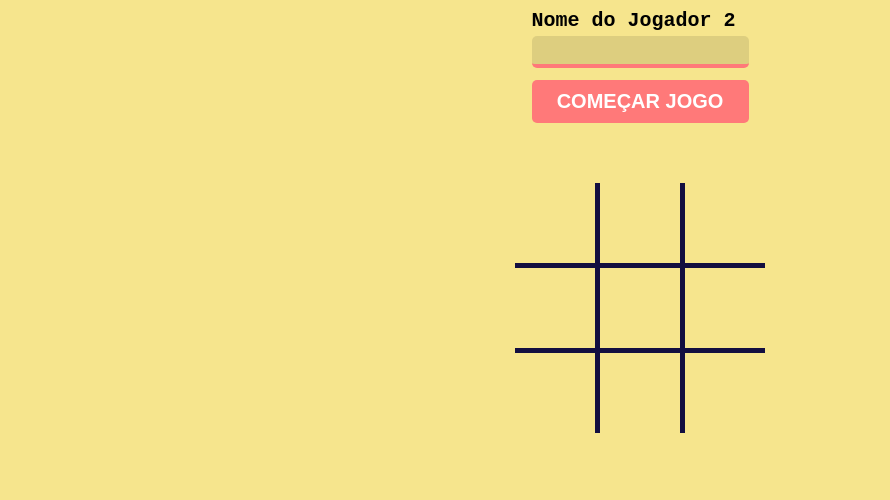
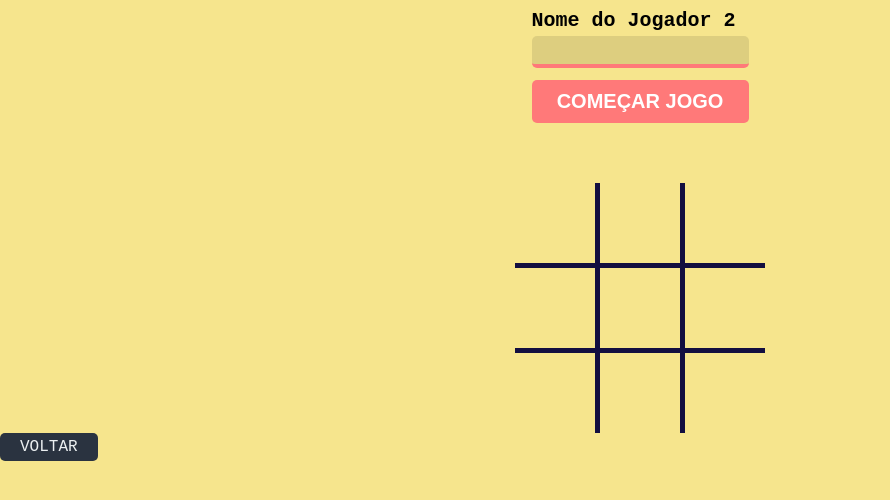
Before and after one commit to davislamenha/exercicios-js2-onebitcode, a plain HTML site: page exercicio-3/exercicio-3.html in a window 1280 px wide. Shown: the part 136-636 px from the top of the page, without its empty margins (0-890 px from the left). Drawn offline with Linux system fonts and the light colour scheme.

Commit message:
botao para voltar a pagina principal

```diff
--- a/exercicio-3/exercicio-3.css
+++ b/exercicio-3/exercicio-3.css
@@ -163,3 +163,20 @@ body {
   color: #6ab04c;
   font-size: 70px;
 }
+
+/* == BOTAO VOLTAR == */
+
+.btn-voltar {
+  display: inline-block;
+  background-color: #2a3340;
+  color: #ecf0f1;
+  text-transform: uppercase;
+  padding: 5px 20px;
+  text-decoration: none;
+  transition: 0.3s all;
+  border-radius: 5px;
+}
+
+.btn-voltar:hover {
+  background-color: #5b89ff;
+}
--- a/exercicio-3/exercicio-3.html
+++ b/exercicio-3/exercicio-3.html
@@ -51,6 +51,7 @@
       </div>
 
     </div>
+    <a class="btn-voltar" href="../index.html">voltar</a>
   </main>
 
   <script type="text/javascript" src="./exercicio-3.js"></script>
```
